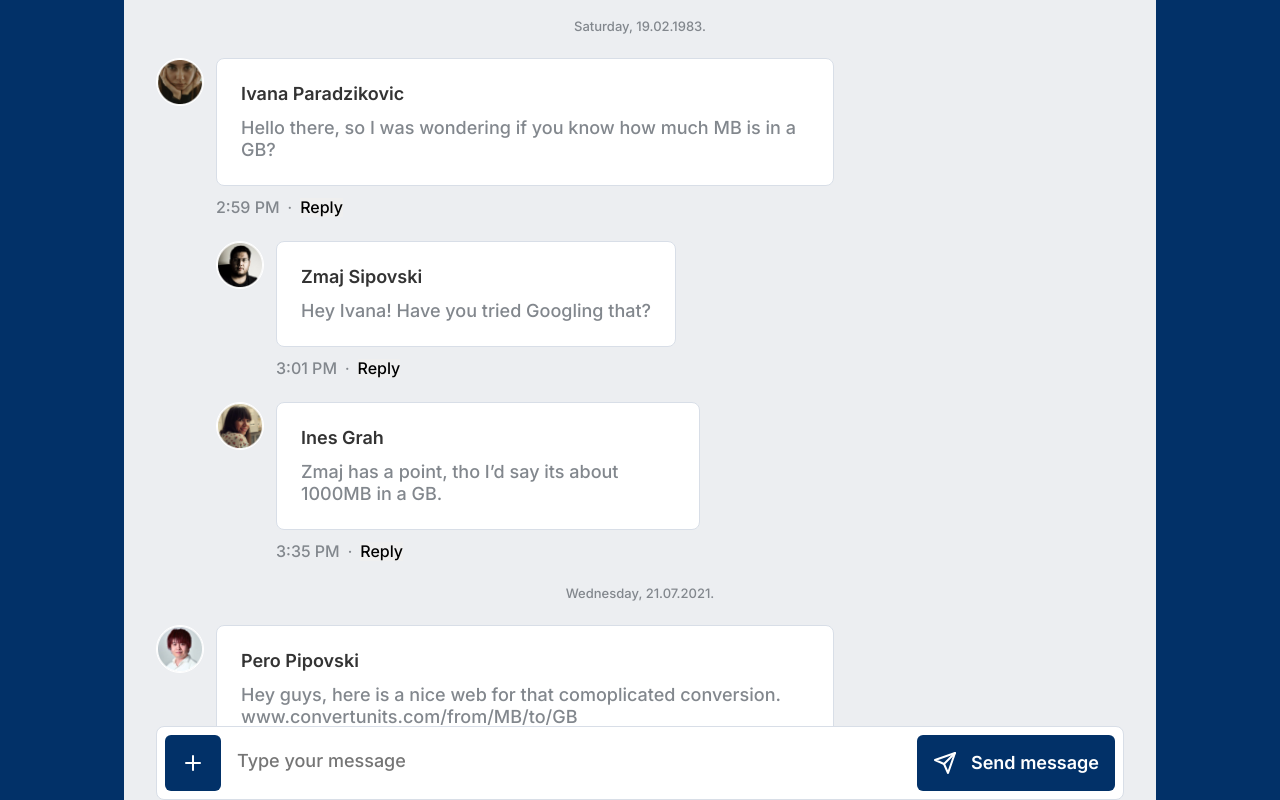
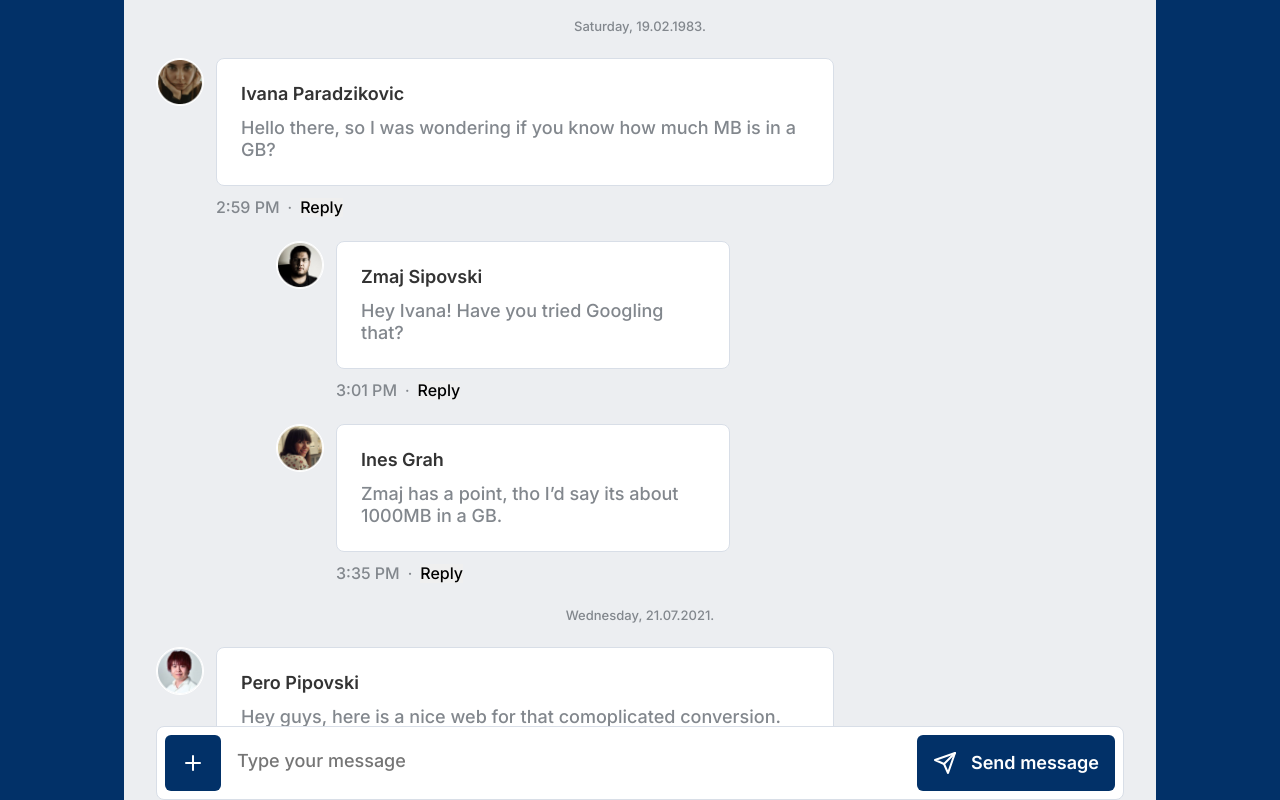
Before and after one commit to bluka1/reactor-studio-task, a React (Create React App) app: page / in a window 1280 px wide. Built offline with nearby package versions, Linux system fonts and the light colour scheme.

Commit message:
successful implementation without modifying data

```diff
--- a/src/components/Comment/Comment.jsx
+++ b/src/components/Comment/Comment.jsx
@@ -28,7 +28,11 @@ const Comment = ({ commentData, children }) => {
 					</div>
 				</div>
 			</div>
-			{children}
+			{children ? (
+				<div className={styles.childrenContainer}>{children}</div>
+			) : (
+				''
+			)}
 		</>
 	);
 };
--- a/src/components/Comment/Comment.module.css
+++ b/src/components/Comment/Comment.module.css
@@ -77,3 +77,7 @@
 .commentContainer > .comment > .commentInfo > .reply:hover {
 	text-decoration: underline;
 }
+
+.childrenContainer {
+	margin-left: 60px;
+}
--- a/src/pages/Comments/Comments.jsx
+++ b/src/pages/Comments/Comments.jsx
@@ -1,4 +1,4 @@
-import React, { useMemo } from 'react';
+import React, { useCallback, useMemo } from 'react';
 import Comment from '../../components/Comment/Comment';
 import data from '../../comments.json';
 import styles from './Comments.module.css';
@@ -6,6 +6,27 @@ import NewMessage from '../../components/NewMessage/NewMessage';
 import CommentDate from '../../components/CommentDate/CommentDate';
 
 const Comments = () => {
+	const filterChildren = useCallback((pId) => {
+		const filteredComments = data.data.comments.filter((child) => {
+			if (child.parent_id === pId) {
+				return child;
+			} else {
+				return false;
+			}
+		});
+		if (filteredComments.length > 0) {
+			return filteredComments.map((comment) => {
+				return (
+					<Comment key={comment.id} commentData={comment}>
+						{filterChildren(comment.id)}
+					</Comment>
+				);
+			});
+		} else {
+			return false;
+		}
+	}, []);
+
 	const rendercomments = useMemo(() => {
 		return data.data.comments.map((comment) => {
 			return (
@@ -13,18 +34,13 @@ const Comments = () => {
 					{!comment.parent_id && <CommentDate timestamp={comment.timestamp} />}
 					{!comment.parent_id && (
 						<Comment commentData={comment}>
-							{data.data.comments.map((reply) => {
-								if (comment.id === reply.parent_id) {
-									return <Comment key={reply.id} commentData={reply} />;
-								}
-								return false;
-							})}
+							{filterChildren(comment.id)}
 						</Comment>
 					)}
 				</div>
 			);
 		});
-	}, []);
+	}, [filterChildren]);
 
 	return (
 		<div className={styles.commentsContainer}>
```
Also changed, not shown: 1 other file (tests, documents, lock files or other folders).
